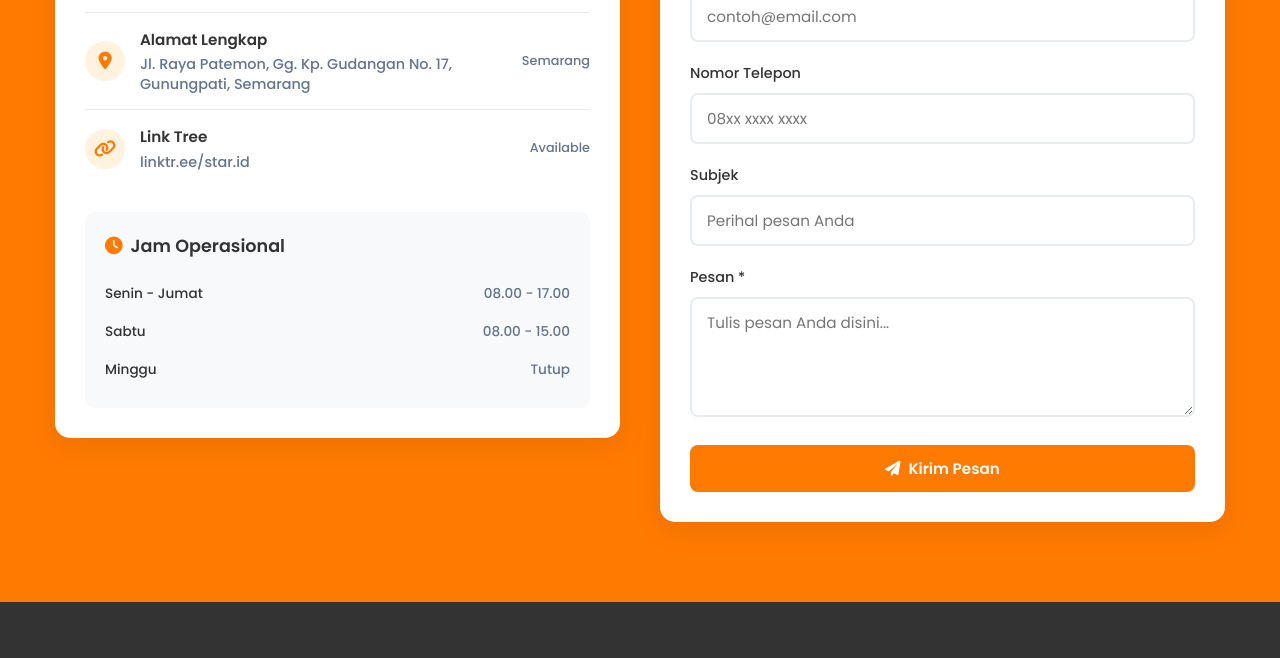
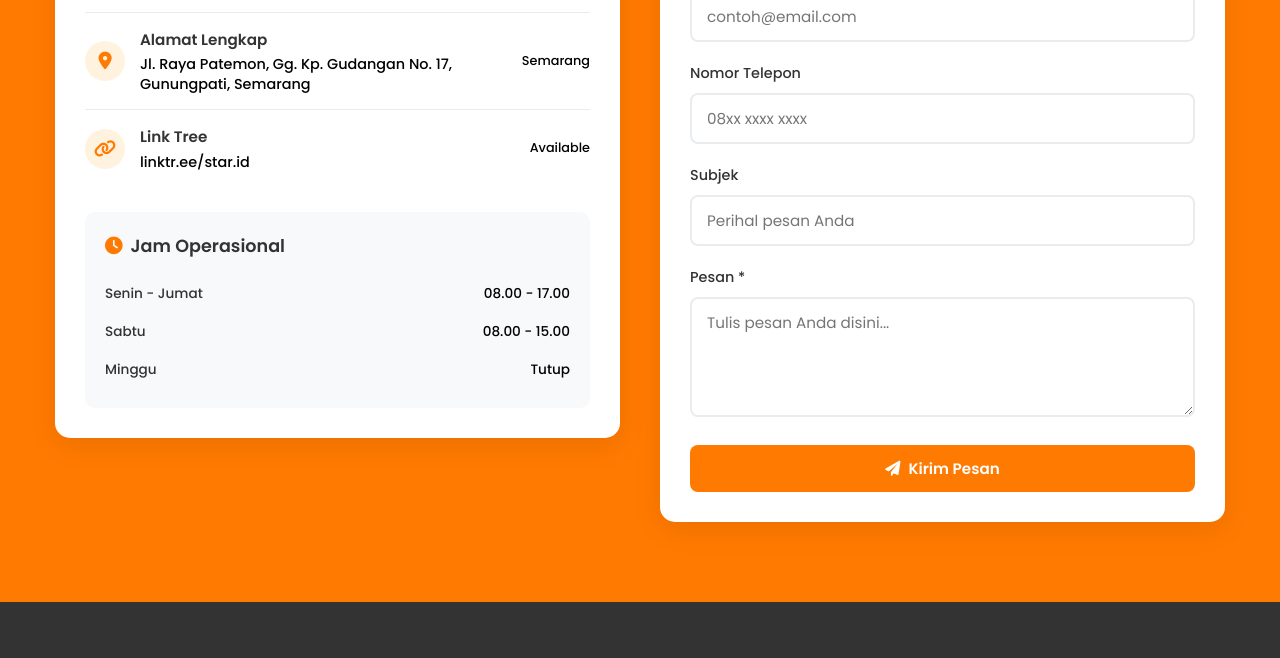
Before and after one commit to Arfzz/StarIdKonveksi, a plain HTML site: page index.html in a window 1280 px wide. Shown: the part 7626-8284 px from the top of the page. Drawn offline with nearby package versions, Linux system fonts and the light colour scheme.

Commit message:
recolor text

```diff
--- a/style.css
+++ b/style.css
@@ -1583,13 +1583,13 @@ background-color: white;
         }
 
         .contact-item-text {
-            color: var(--gray-color);
+            color: black;
             font-size: 0.9rem;
             line-height: 1.4;
         }
 
         .contact-item-date {
-            color: var(--gray-color);
+            color: black;
             font-size: 0.8rem;
             white-space: nowrap;
         }
@@ -1753,7 +1753,7 @@ background-color: white;
         }
 
         .hours-time {
-            color: var(--gray-color);
+            color: black;
         }
 
         /* Success Message */
--- a/style2.css
+++ b/style2.css
@@ -1124,7 +1124,7 @@ header {
         }
 
         .price-table h3 {
-            font-size: 2rem;
+            font-size: 1.8rem;
             font-weight: 700;
             text-align: center;
             margin-bottom: 40px;
```
